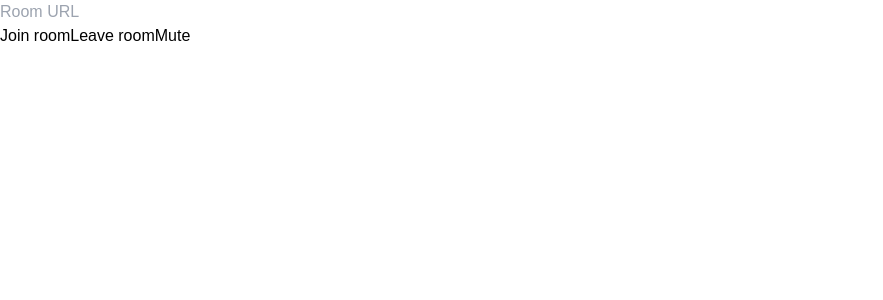
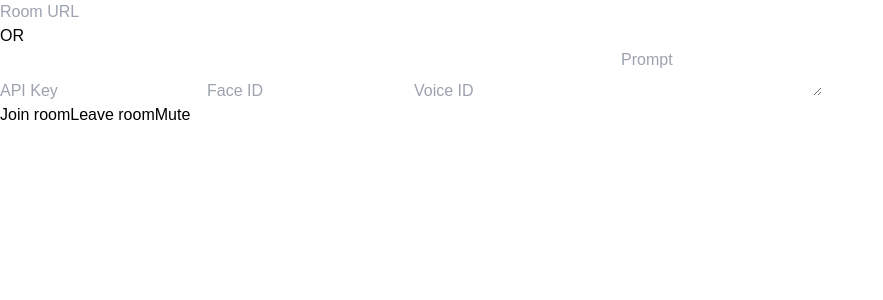
Before and after one commit to simliai/E2E_example, a Next.js app: page / in a window 1280 px wide. Shown: the top 300 px of the page, without its empty margins (0-883 px from the left). Built offline with nearby package versions, Linux system fonts and the light colour scheme.

Commit message:
added prompt and other fields

```diff
--- a/src/app/page.tsx
+++ b/src/app/page.tsx
@@ -8,8 +8,11 @@ export default function Home() {
   const [tempRoomUrl, setTempRoomUrl] = useState<string>("");
   const [callObject, setCallObject] = useState<DailyCall | null>(null);
   const myCallObjRef = useRef<DailyCall | null>(null);
-
   const [chatbotId, setChatbotId] = useState<string | null>(null);
+  const [apiKey, setApiKey] = useState<string>("");
+  const [faceId, setFaceId] = useState<string>("");
+  const [voiceId, setVoiceId] = useState<string>("");
+  const [prompt, setPrompt] = useState<string>("");
 
   const loadChatbot = async () => {
     if (myCallObjRef.current) {
@@ -49,29 +52,31 @@ export default function Home() {
     }
   }
 
+  const handleJoinRoom = async () => {
+    let roomUrl = tempRoomUrl.toString();
+    if (roomUrl === "") {
+      if (apiKey.trim() === "" || faceId.trim() === "" || voiceId.trim() === "" || prompt.trim() === "") {
+        console.log("API Key, Face ID, Voice ID, and Prompt are required");
+        window.alert("API Key, Face ID, Voice ID, and Prompt are required");
+        return;
+      }
+      // Call the API to get the room URL
+      const response = await fetch("https://api.simli.ai/startE2ESession", {
+        method: "POST",
+        headers: {
+          "Content-Type": "application/json",
+        },
+        body: JSON.stringify({
+          apiKey: apiKey.trim(),
+          faceId: faceId.trim(),
+          voiceId: voiceId.trim(),
+          prompt: prompt.trim(),
+        }),
+      })
 
-  return (
-    <div className="flex flex-col items-center justify-items-center min-h-screen p-8 pb-20 gap-16 sm:p-20 font-[family-name:var(--font-geist-sans)]">
-      {
-        callObject && (
-          <DailyProvider callObject={callObject}>
-            {
-              chatbotId && (
-                <Tile key={chatbotId} id={chatbotId} />
-
-              )
+      const data = await response.json();
+      roomUrl = data.roomUrl;
     }
-          </DailyProvider>
-        )
-      }
-
-      <input type="text" className="bg-slate-100 px-2 py-1 rounded-md" placeholder="Room URL" value={tempRoomUrl} onChange={(e) => setTempRoomUrl(e.target.value)} />
-
-      <div className="flex flex-row gap-2">
-
-        <button className="bg-green-500 text-white px-2 py-1 rounded-md" onClick={async () => {
-          console.log("Joining room", tempRoomUrl)
-
     let newCallObject = DailyIframe.getCallInstance();
 
     if (newCallObject === undefined) {
@@ -82,7 +87,7 @@ export default function Home() {
 
     newCallObject.setUserName("My name");
 
-          await newCallObject.join({ url: tempRoomUrl });
+    await newCallObject.join({ url: roomUrl });
     myCallObjRef.current = newCallObject;
     console.log("Joined the room with callObject", newCallObject);
     setCallObject(newCallObject);
@@ -90,7 +95,43 @@ export default function Home() {
     setTimeout(loadChatbot, 2000);
 
 
-        }}>Join room</button>
+  }
+
+  return (
+    <div className="flex flex-col items-center justify-between p-10  h-screen">
+      {
+        callObject && (
+          <div className="h-96 w-96 ">
+            <DailyProvider callObject={callObject}>
+              {
+                chatbotId && (
+                  <Tile key={chatbotId} id={chatbotId} />
+
+                )
+              }
+            </DailyProvider>
+          </div>
+        )
+      }
+
+      {
+        !callObject && (
+          <div className="flex flex-row gap-4 items-center">
+            <input type="text" className="bg-slate-100 px-2 py-1 rounded-md" placeholder="Room URL" value={tempRoomUrl} onChange={(e) => setTempRoomUrl(e.target.value)} />
+            <div className="font-bold">OR</div>
+            <div className="flex flex-col gap-2">
+              <input type="text" className="bg-slate-100 px-2 py-1 rounded-md" placeholder="API Key" value={apiKey} onChange={(e) => setApiKey(e.target.value)} />
+              <input type="text" className="bg-slate-100 px-2 py-1 rounded-md" placeholder="Face ID" value={faceId} onChange={(e) => setFaceId(e.target.value)} />
+              <input type="text" className="bg-slate-100 px-2 py-1 rounded-md" placeholder="Voice ID" value={voiceId} onChange={(e) => setVoiceId(e.target.value)} />
+              <textarea className="bg-slate-100 px-2 py-1 rounded-md" placeholder="Prompt" value={prompt} onChange={(e) => setPrompt(e.target.value)} />
+            </div>
+          </div>
+        )
+      }
+
+      <div className="flex flex-row gap-2">
+
+        <button className="bg-green-500 text-white px-2 py-1 rounded-md" onClick={handleJoinRoom}>Join room</button>
         <button className="bg-red-500 text-white px-2 py-1 rounded-md" onClick={handleLeaveRoom}>Leave room</button>
         <button className="bg-slate-500 text-white px-2 py-1 rounded-md" onClick={handleMute}>Mute</button>
       </div>
```
Lines whose indentation alone changed are shown as unchanged.
